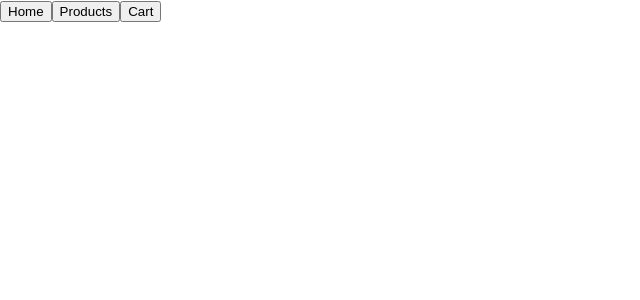
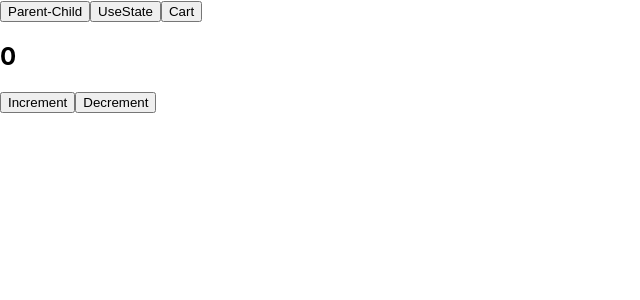
Before and after one commit to daikianjiki/ReactPractice, a React (Create React App) app: page /usestate in a window 1280 px wide. Before the commit this address had no page. Shown: the top 300 px of the page, without its empty margins (0-640 px from the left). Built offline with nearby package versions, Linux system fonts and the light colour scheme.

Commit message:
added useState

```diff
--- a/src/components/navbar.tsx
+++ b/src/components/navbar.tsx
@@ -1,15 +1,16 @@
 import { Routes, Route, Link } from 'react-router-dom'
 import { Button } from 'react-bootstrap'
 import ParentChildPage from '../pages/ParentChildPage'
+import UseStatePage from '../pages/UseStatePage'
 
-const Navbar = () => {
+const Navbar: React.FC = () => {
     return (
         <div className="container">
         <Link to="/">
-            <Button>Home</Button>
+            <Button>Parent-Child</Button>
         </Link>
-        <Link to="/product">
-            <Button>Products</Button>
+        <Link to="/usestate">
+            <Button>UseState</Button>
         </Link>
         <Link to="/cart">
             <Button>Cart</Button>
@@ -18,6 +19,7 @@ const Navbar = () => {
         <Routes>
             {/* <Route path ='/' element = {<HomePage/>} /> */}
             <Route path ='/' element = {<ParentChildPage/>} />
+            <Route path ='/usestate' element = {<UseStatePage/>} />
         </Routes>
     </div>
     )
--- a/src/components/parent-component.tsx
+++ b/src/components/parent-component.tsx
@@ -1,6 +1,6 @@
 import ChildComponent from "./child-component"
 
-const ParentComponent = () => {
+const ParentComponent: React.FC = () => {
     return (
         <>
             <h1>Parent Component:</h1>
--- /dev/null
+++ b/src/components/use-state.tsx
@@ -0,0 +1,21 @@
+import { useState } from "react"
+
+const UseState: React.FC = () => {
+
+    const [numberState, setNumberState] = useState(0)
+    const increment = () => {
+        setNumberState(numberState + 1)
+    }
+
+    const decrement = () => {
+        setNumberState(numberState - 1)
+    }
+    return (
+        <>
+            <h2>{numberState}</h2>
+            <button onClick={increment}>Increment</button>
+            <button onClick={decrement}>Decrement</button>
+        </>
+    )
+}
+export default UseState
--- /dev/null
+++ b/src/pages/UseStatePage.tsx
@@ -0,0 +1,8 @@
+import UseState from "../components/use-state"
+
+const UseStatePage = () => {
+    return (
+        <UseState />
+    )
+}
+export default UseStatePage
```
